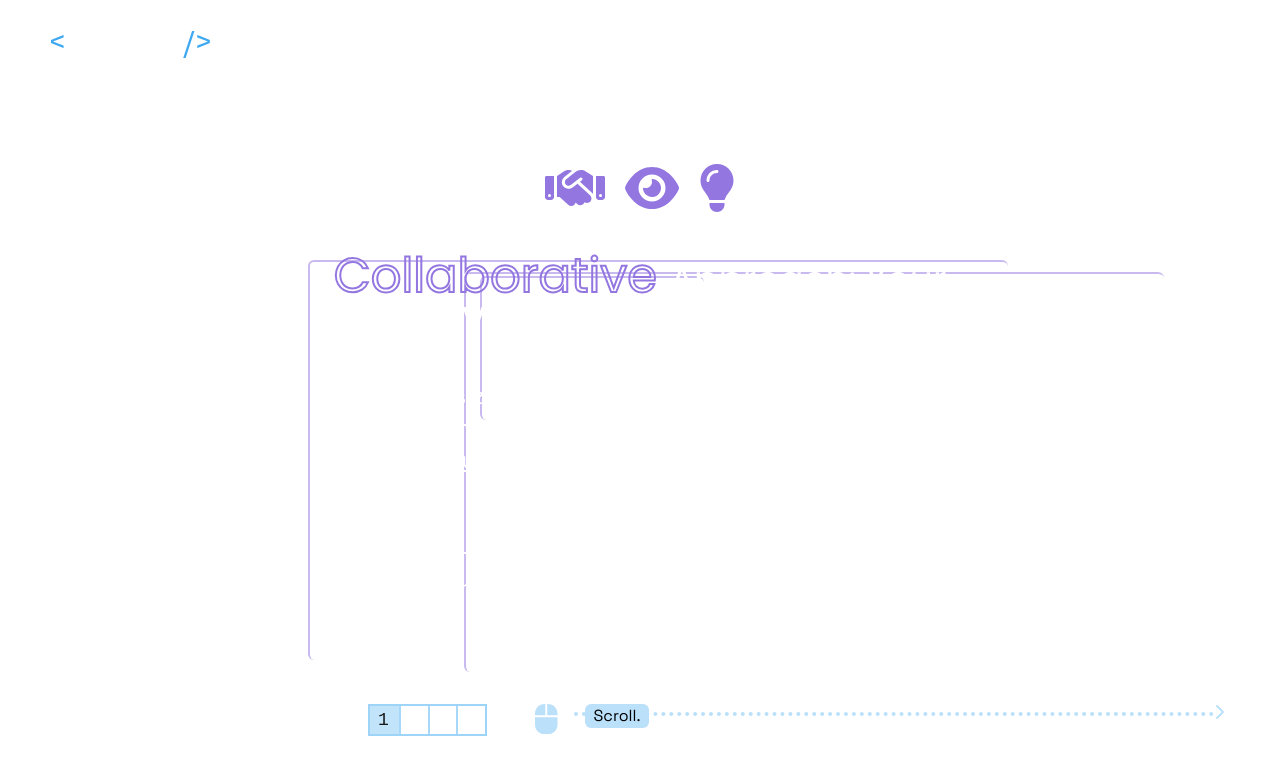
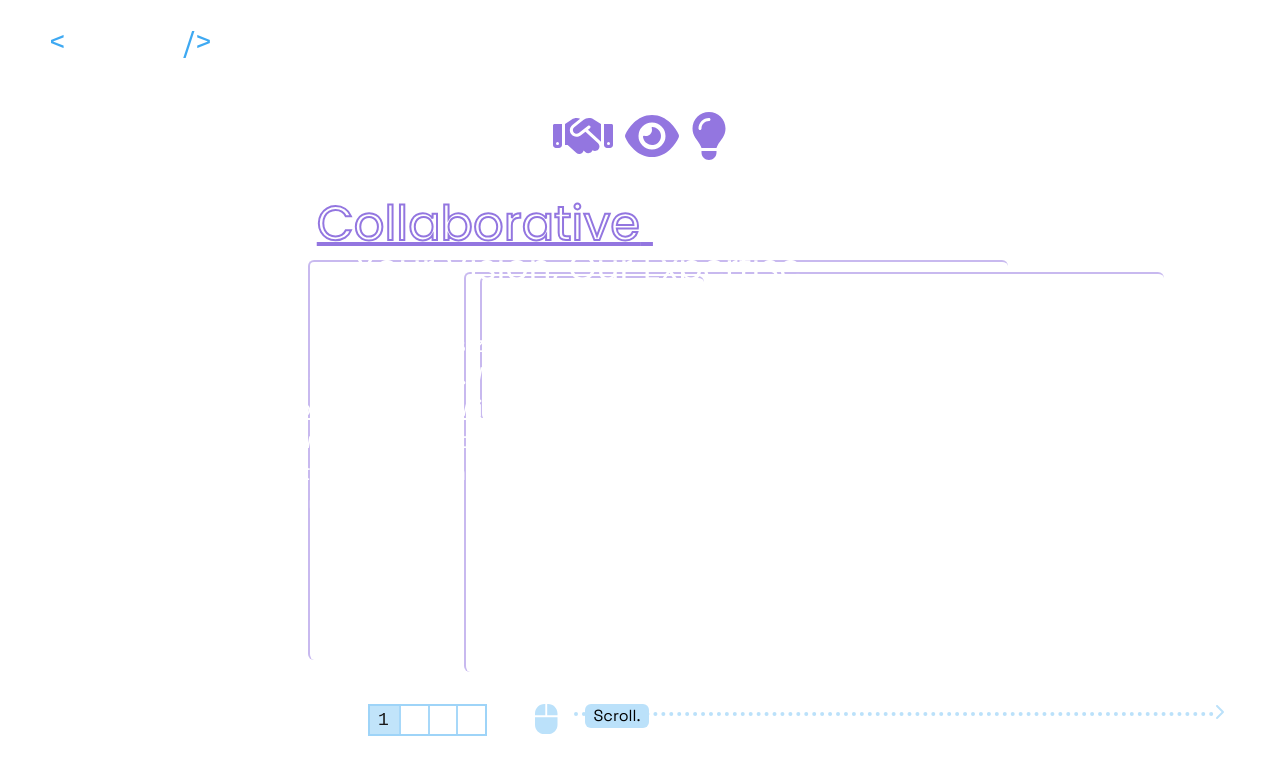
Before and after one commit to cskartikey/freelance, a Next.js app: page /about/3 in a window 1280 px wide. Shown: the top 774 px of the page. Built offline with nearby package versions, Linux system fonts and the light colour scheme; a web font is replaced by a local one.

Commit message:
Some to-be squash chnages

```diff
--- a/components/AboutScroll.tsx
+++ b/components/AboutScroll.tsx
@@ -169,7 +169,8 @@ function AboutScroll() {
   }, [])
 
   return (
-    <section className="overflow-hidden" id="about-scroll">
+    <>
+    <section className="overflow-hidden sm-max:hidden" id="about-scroll">
       <div ref={triggerRef}>
         <div className="wrap relative flex h-screen w-[350vw] bg-mobile-purple-rectangle-pattern sm:bg-purp-rectangle-pattern">
           <div
@@ -193,6 +194,13 @@ function AboutScroll() {
         </div>
       </div>
     </section>
+    <section className='sm:hidden bg-mobile-purple-rectangle-pattern flex flex-col space-y-10'>
+      <AboutUS />
+      <AboutUS_2 />
+      <AboutUS_3 />
+
+    </section>
+    </>
   )
 }
 
--- a/pages/about/2.tsx
+++ b/pages/about/2.tsx
@@ -9,8 +9,8 @@ const AboutUS_2: NextPage = () => {
   return (
     <>
       <section>
-        <div className="absolute left-1/2 top-1/2 z-50 flex -translate-x-1/2 -translate-y-1/2 flex-col gap-10 md:max-w-[700px]">
-          <div className="flex flex-row justify-center gap-3 space-x-2">
+        <div className="relative left-1/2 top-1/2 z-50 flex -translate-x-1/2  flex-col gap-5 sm:gap-10 md:max-w-[700px]">
+          <div className="z-50 flex flex-row sm:justify-center gap-3 mt-28">
             <FontAwesomeIcon
               icon={faFire}
               className="text-5xl text-rectangle-purp"
@@ -24,9 +24,9 @@ const AboutUS_2: NextPage = () => {
               className="text-5xl text-rectangle-purp"
             />
           </div>
-          <h1 className="text-center font-Poppins text-3xl text-white md:text-4xl">
+          <h1 className="text-start sm:text-center font-Poppins text-3xl text-white md:text-4xl mr-16 max-w-xl">
             We Deliver Fast,{' '}
-            <span className="craft-anim text-5xl text-transparent">
+            <span className="craft-anim text-4xl lg:text-5xl text-transparent underline underline-offset-2">
               Affordable
             </span>
             , and On-Time Solutions
--- a/pages/about/3.tsx
+++ b/pages/about/3.tsx
@@ -10,8 +10,8 @@ const AboutUS_3: NextPage = () => {
   return (
     <>
       <section>
-        <div className="absolute left-1/2 top-1/2 z-50 flex -translate-x-1/2 -translate-y-1/2 flex-col gap-10 md:max-w-[700px]">
-          <div className="flex flex-row justify-center gap-3 space-x-2">
+        <div className="relative left-1/2 top-1/2 z-50 flex -translate-x-1/2  flex-col gap-5 sm:gap-10 md:max-w-[700px]">
+          <div className="z-50 flex flex-row sm:justify-center gap-3 mt-28">
             <FontAwesomeIcon
               icon={faHandshake}
               className="text-5xl text-rectangle-purp"
@@ -25,8 +25,8 @@ const AboutUS_3: NextPage = () => {
               className="text-5xl text-rectangle-purp"
             />
           </div>
-          <h1 className="text-center font-Poppins text-3xl text-white md:text-4xl">
-            <span className="craft-anim text-5xl text-transparent">
+          <h1 className="text-start sm:text-center font-Poppins text-3xl text-white md:text-4xl mr-16 max-w-xl">
+            <span className="craft-anim text-4xl lg:text-5xl text-transparent underline underline-offset-2">
               Collaborative{' '}
             </span>{' '}
             Approach: Your Vision, Our Expertise
--- a/pages/about/index.tsx
+++ b/pages/about/index.tsx
@@ -14,8 +14,8 @@ const AboutUS: NextPage = () => {
   return (
     <>
       <section>
-        <div className="absolute left-1/2 top-1/2 z-50 flex -translate-x-1/2 -translate-y-1/2 flex-col gap-5 sm:gap-10 md:max-w-[700px]">
-          <div className="z-50 flex flex-row sm:justify-center gap-3 mt-28">
+        <div className="relative left-1/2 top-1/2 z-50 flex -translate-x-1/2  flex-col gap-5 sm:gap-10 md:max-w-[700px]">
+          <div className="z-50 flex flex-row sm:justify-center gap-3 mt-28 sm:ml-0 ml-4">
             <Link
               href="https://react.dev/"
               rel="noopener noreferrer"
@@ -47,7 +47,7 @@ const AboutUS: NextPage = () => {
               />
             </Link>
           </div>
-          <h1 className="text-start sm:text-center font-Poppins text-3xl text-white md:text-4xl mr-16 max-w-xl">
+          <h1 className="text-start sm:text-center font-Poppins text-3xl text-white md:text-4xl sm:mr-16 ml-4 max-w-xl">
             We{' '}
             <span className="craft-anim text-4xl lg:text-5xl text-transparent underline underline-offset-2">
               Craft
@@ -58,7 +58,7 @@ const AboutUS: NextPage = () => {
           <h3 className="text-center font-Space-Grotesk text-xl text-white md:text-2xl">
             We harness the power of cutting-edge technologies like React,
             NextJS, GSAP and Node to build an efficent, scalabe and{' '}
-            <span className="underline">a high performing website</span>. Our
+            <span>a high performing website</span>. Our
             meticulous attention to detail extends to the design phase, where we
             craft visually stunning interfaces from scratch using
             industry-leading tools like Figma.
--- a/tailwind.config.js
+++ b/tailwind.config.js
@@ -13,6 +13,9 @@ module.exports = {
         'red-rectangle-pattern': "url('/png/red-rectangle.png')",
         'mobile-blue-triangle-pattern': "url('/png/mobile-blue-triangle.png')",
         'mobile-purple-rectangle-pattern': "url('/png/mobile-purple-rectangle.png')",
+      },
+      screens:{
+        'sm-max': {'max': '639px'},
       },
       fontFamily: {
         Mansalva: ['Mansalva', 'cursive'],
```
